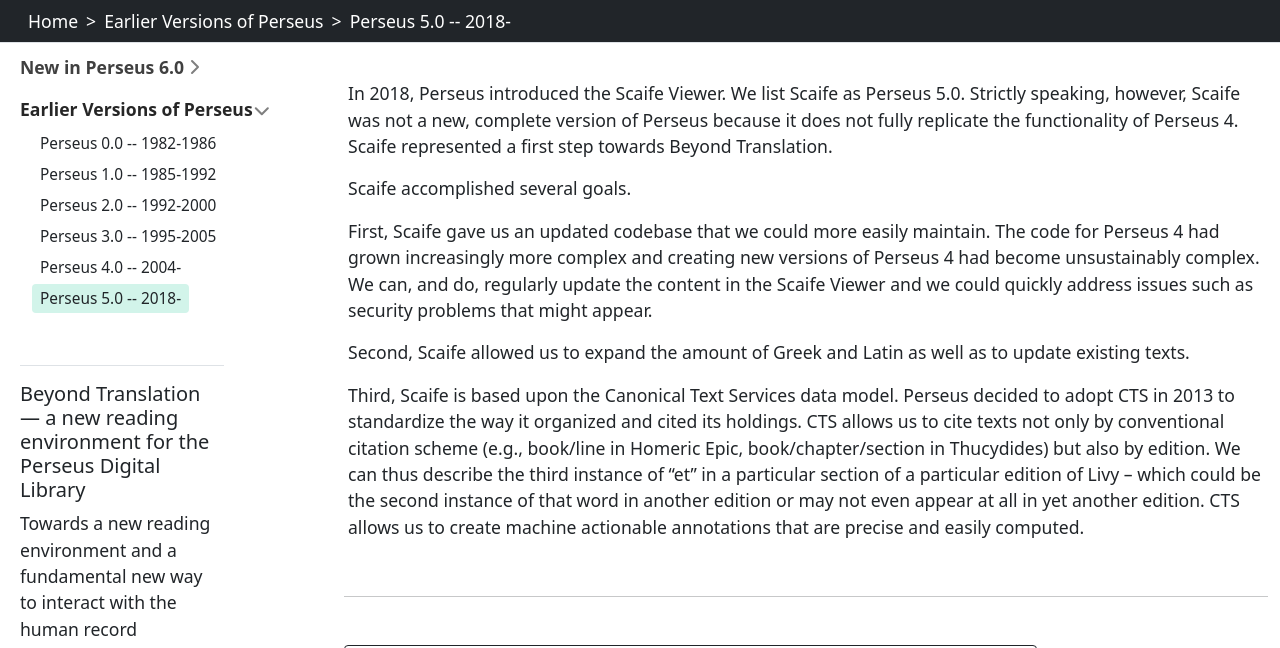
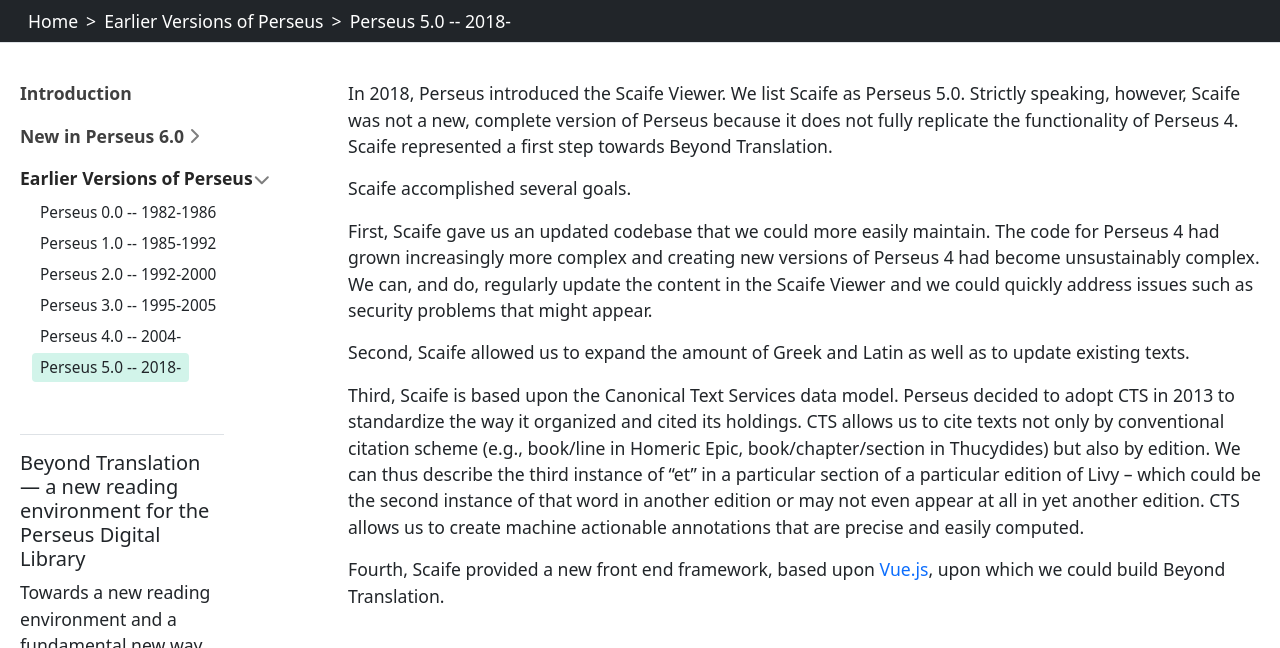
Before and after one commit to gregorycrane/BeyondTranslation, a Jekyll site: the page built from content/pershist/perseus5_0.md, in a window 1280 px wide and 900 px high, scrolled down 784 px, cut to the strip 0-648 px from the top of the window. Built offline with Jekyll 4.4.1, drawn with Linux system fonts in a browser that asks for light colours.

Commit message:
Update perseus5_0.md

```diff
--- a/content/pershist/perseus5_0.md
+++ b/content/pershist/perseus5_0.md
@@ -16,3 +16,5 @@ First, Scaife gave us an updated codebase that we could more easily maintain. Th
 Second, Scaife allowed us to expand the amount of Greek and Latin as well as to update existing texts.
 
 Third, Scaife is based upon the Canonical Text Services data model. Perseus decided to adopt CTS in 2013 to standardize the way it organized and cited its holdings. CTS allows us to cite texts not only by conventional citation scheme (e.g., book/line in Homeric Epic, book/chapter/section in Thucydides) but also by edition. We can thus describe the third instance of "et" in a particular section of a particular edition of Livy -- which could be the second instance of that word in another edition or may not even appear at all in yet another edition. CTS allows us to create machine actionable annotations that are precise and easily computed.
+
+Fourth, Scaife provided a new front end framework, based upon [Vue.js]([url](https://vuejs.org/)), upon which we could build Beyond Translation.
```
